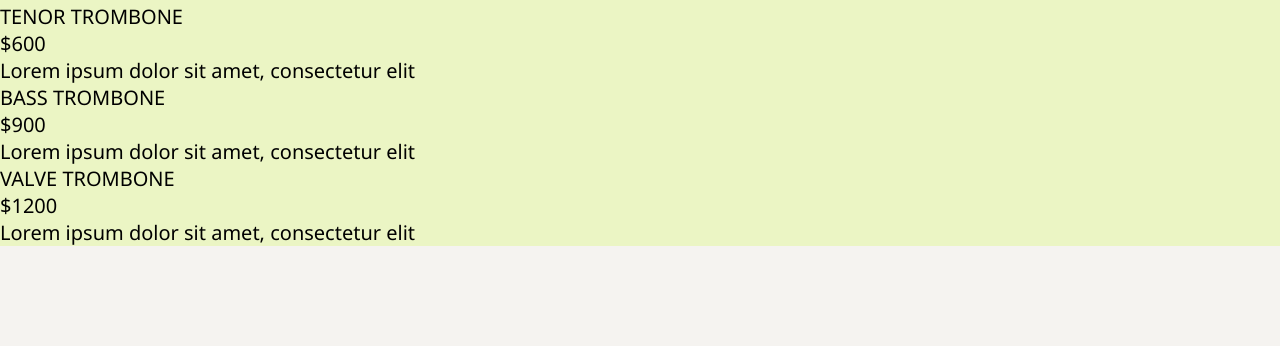
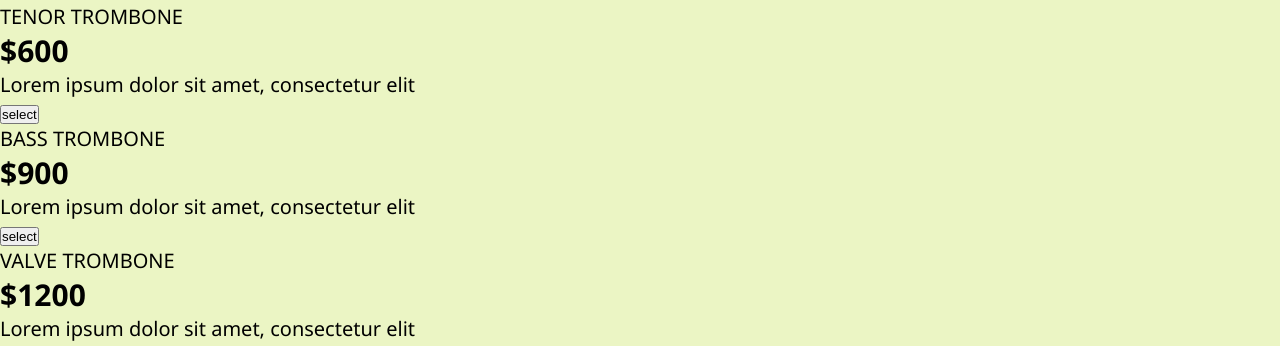
Before and after one commit to justinhky/frontendpractice, a plain HTML site: page product-landing-page.html in a window 1280 px wide. Shown: the part 587-933 px from the top of the page. Before the commit the page ends 833 px from the top, so only its background shows below. Drawn offline with Linux system fonts and the light colour scheme.

Commit message:
updatehome

```diff
--- a/css/product-landing.css
+++ b/css/product-landing.css
@@ -64,10 +64,11 @@ header {
   }
 }
 
+
 logo>img {
   width: 100%;
   height: 100%;
-  max-width: 100px;
+  max-width: 50px;
   display: flex;
   justify-content: center;
   align-items: center;
--- a/product-landing-page.html
+++ b/product-landing-page.html
@@ -29,7 +29,7 @@
           <h1>Handcrafted, home-made masterpieces</h1>
           <form id="form" action="#">
             <input type="email" name="user-email" id="email" placeholder="please enter your email" required>
-            <input type="submit" id="submit" value="Get Started">
+            <input class="btn" type="submit" id="submit" value="Get Started">
           </form>
         </section>
       </div>
@@ -54,21 +54,24 @@
         <video id="video" src="movie.ogg" controls height="300px" width="300px"></video>
       </div>
 
-      <div class="pricing-div">
-        <div>
-          <p>TENOR TROMBONE</p>
-          <p>$600</p>
+      <div class="pricing">
+        <div class="product" id="tenor">
+          <div class="level">TENOR TROMBONE</div>
+          <h2>$600</h2>
           <p>Lorem ipsum dolor sit amet, consectetur elit</p>
+          <button class="btn">select</button>
         </div>
-        <div>
-          <p>BASS TROMBONE</p>
-          <p>$900</p>
+        <div class="product" id="bass">
+          <div class="level">BASS TROMBONE</div>
+          <h2>$900</h2>
           <p>Lorem ipsum dolor sit amet, consectetur elit</p>
+          <button class="btn">select</button>
         </div>
-        <div>
-          <p>VALVE TROMBONE</p>
-          <p>$1200</p>
+        <div class="product" id="bass">
+          <div class="level">VALVE TROMBONE</div>
+          <h2>$1200</h2>
           <p>Lorem ipsum dolor sit amet, consectetur elit</p>
+          <button class="btn">select</button>
         </div>
       </div>
 
```
